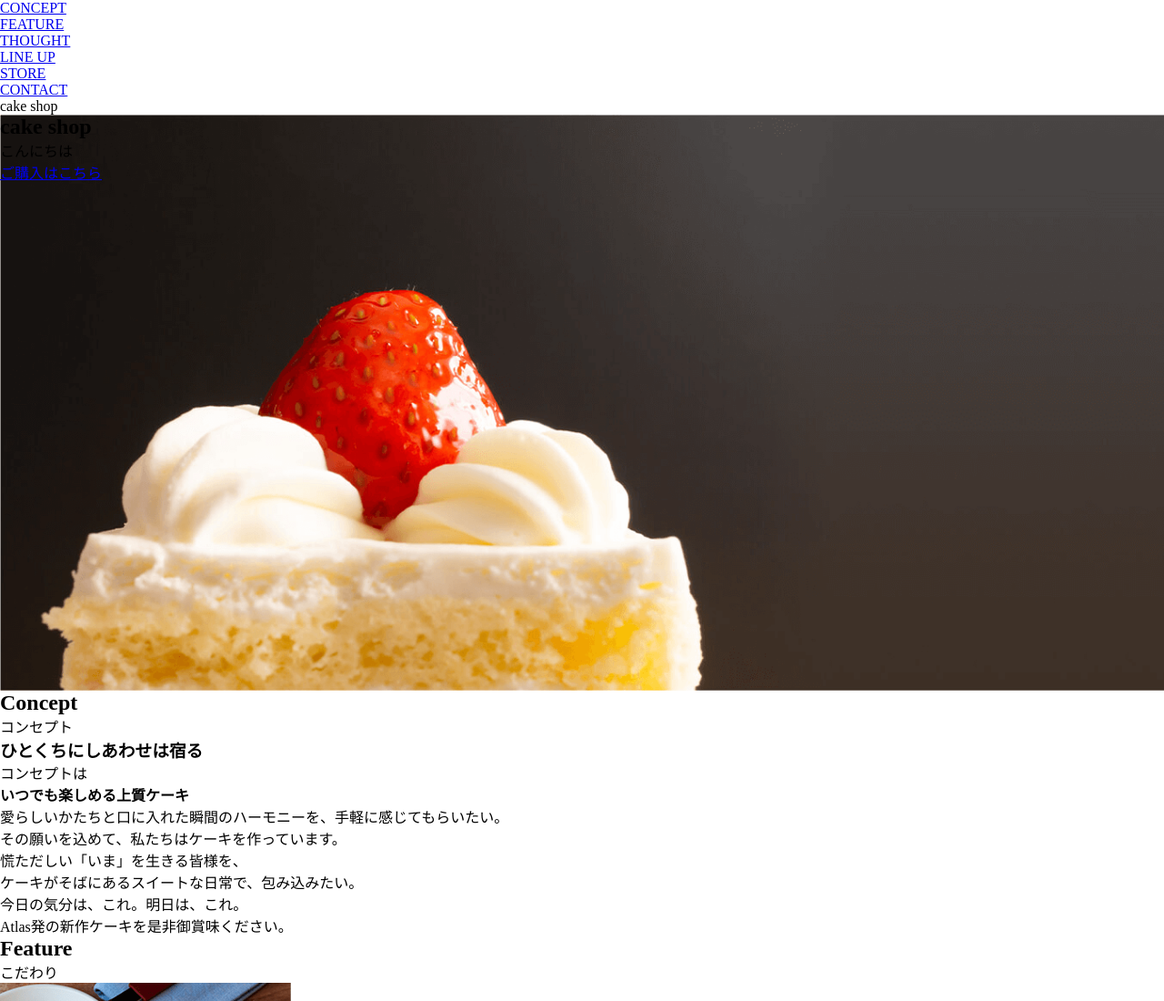
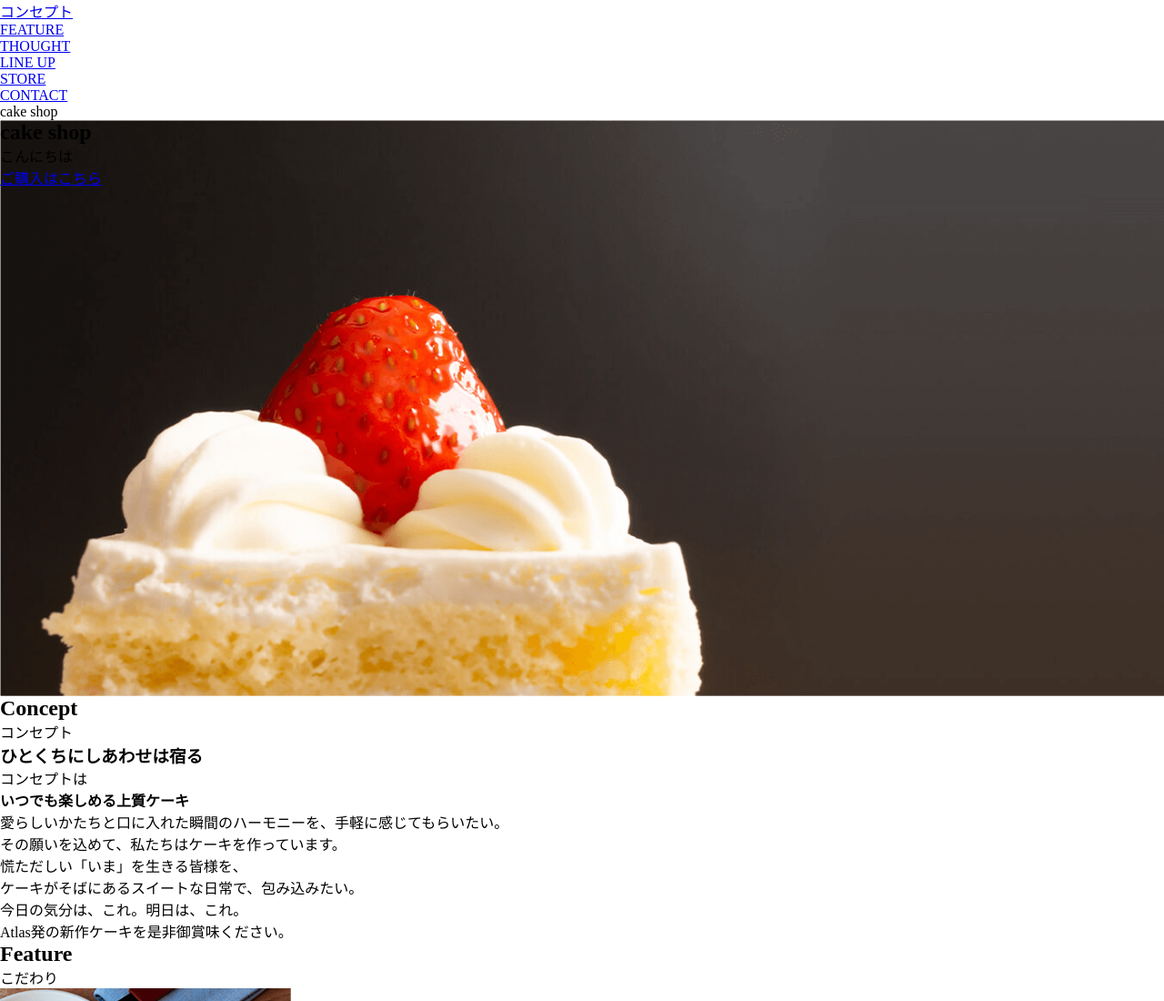
Before and after one commit to hrc3104/test, a plain HTML site: page 19js_cake-tab/index1.html in a window 1280 px wide. Shown: the top 1100 px of the page at 91% size. Drawn offline with nearby package versions, Linux system fonts and the light colour scheme.

Commit message:
HTML編集

```diff
--- a/19js_cake-tab/index1.html
+++ b/19js_cake-tab/index1.html
@@ -19,7 +19,7 @@
     <nav class="g-navi">
       <div class="container nav-wrapper">
         <ul>
-          <li class="nav-item"><a href="#concept">CONCEPT</a></li>
+          <li class="nav-item"><a href="#concept">コンセプト</a></li>
           <li class="nav-item"><a href="#feature">FEATURE</a></li>
           <li class="nav-item"><a href="#thought">THOUGHT</a></li>
           <li class="nav-item"><a href="#lineup">LINE UP</a></li>
```
